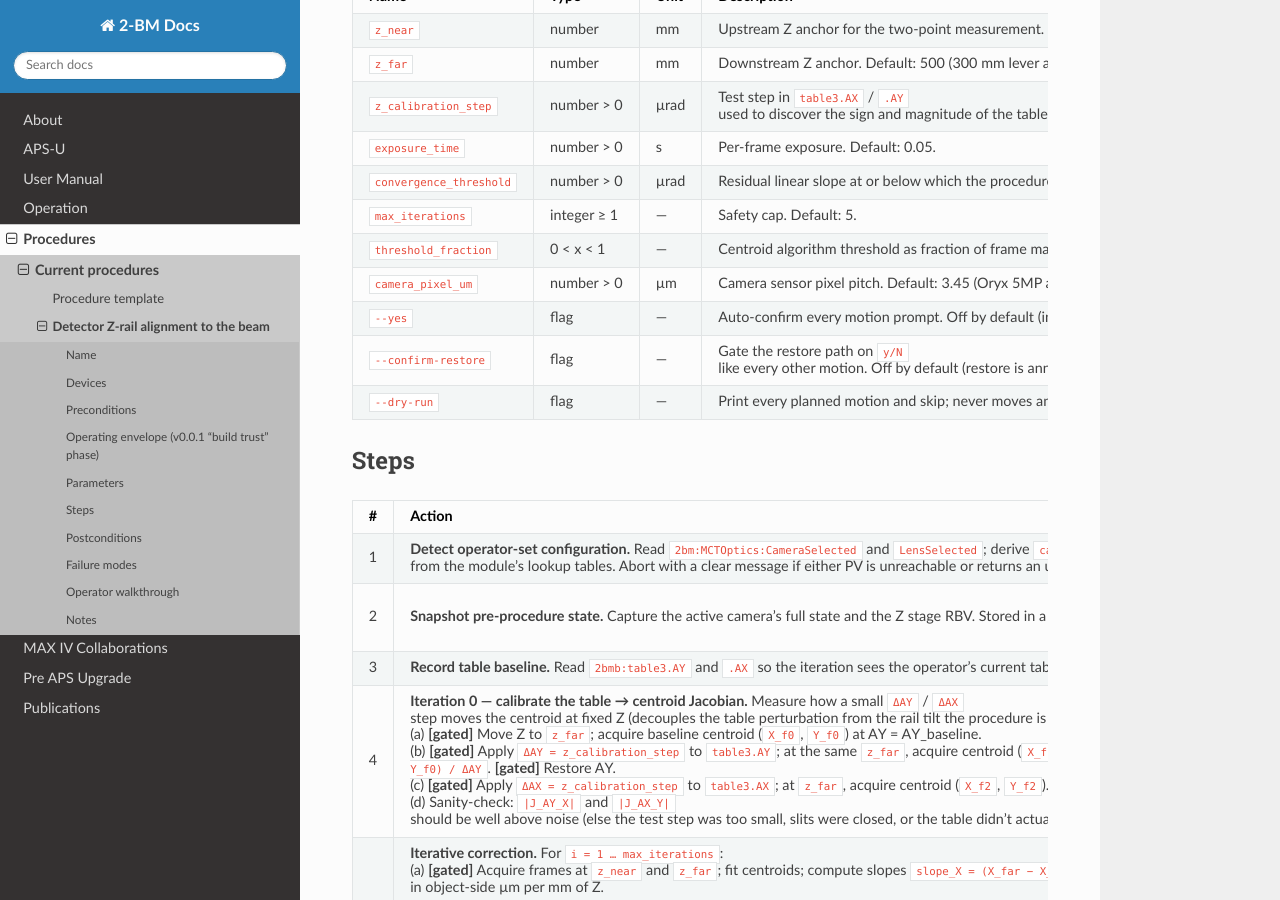
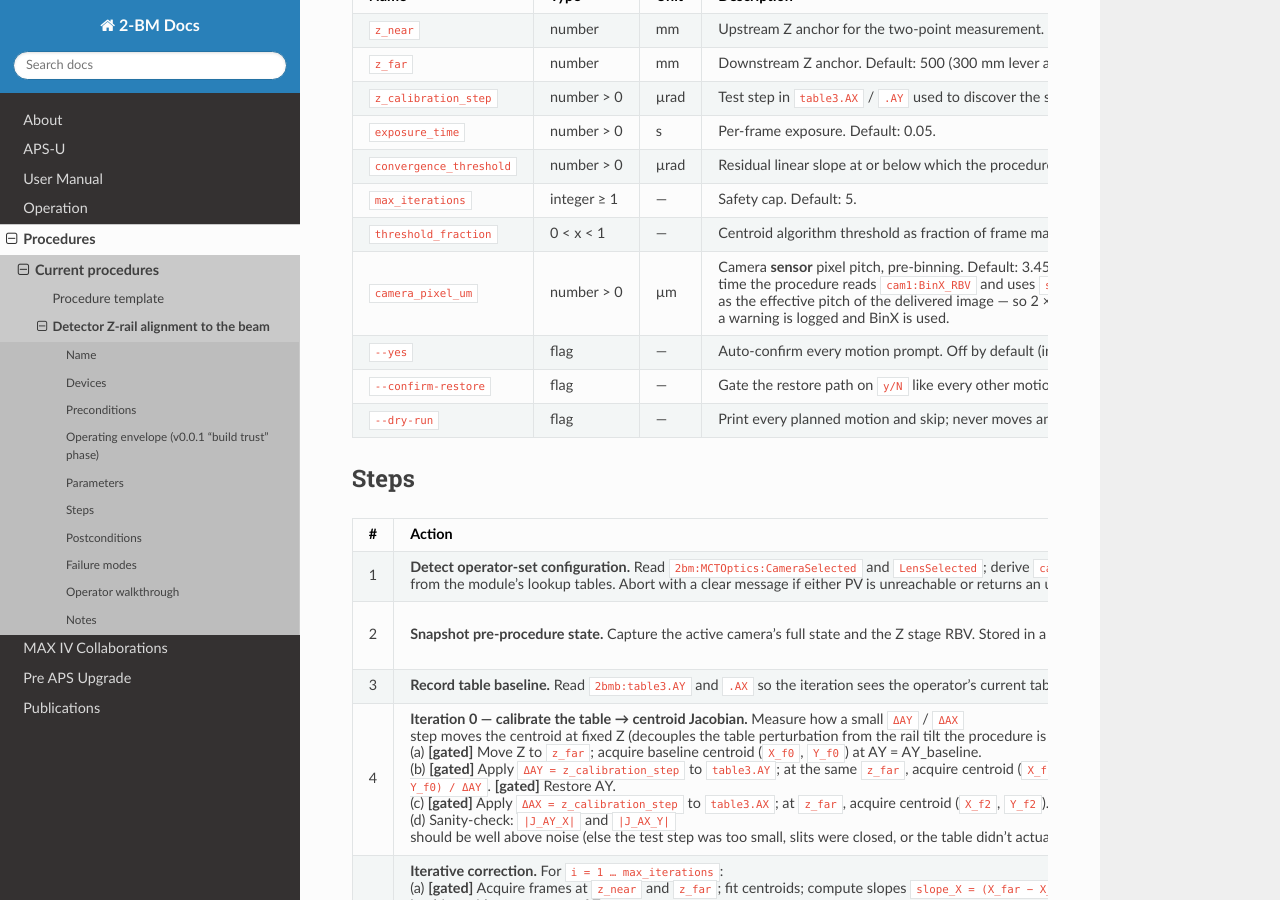
Before and after one commit to xray-imaging/2bm-docs, a Sphinx documentation site: the page built from docs/source/procedures/item_002.rst, in a window 1280 px wide and 900 px high, scrolled down 2282 px. Built offline with Sphinx 7.4.7 and the Read the Docs theme 3.1.0, drawn with Linux system fonts in a browser that asks for light colours; the version number could not be read and is left out.

Commit message:
docs(procedures): document binning-aware pixel pitch
Camera SENSOR pitch x cam1:BinX_RBV is the effective pitch the
procedure uses for centroid -> object-um conversion. Operator
does not need to remember --camera-pixel-um 6.9 for 2x2 binning.

```diff
--- a/docs/source/procedures/item_002.rst
+++ b/docs/source/procedures/item_002.rst
@@ -176,8 +176,13 @@
    * - ``camera_pixel_um``
      - number > 0
      - µm
-     - Camera sensor pixel pitch. Default: 3.45 (Oryx 5MP and
-       31MP both have 3.45 µm pixels).
+     - Camera **sensor** pixel pitch, pre-binning. Default: 3.45
+       (Oryx 5MP and 31MP both have 3.45 µm sensor pixels).
+       At ``detect_camera_and_lens`` time the procedure reads
+       ``cam1:BinX_RBV`` and uses ``sensor_pitch × BinX`` as the
+       effective pitch of the delivered image — so 2 × 2 binning
+       gives an effective 6.9 µm pitch without any CLI override.
+       If ``BinX != BinY`` a warning is logged and BinX is used.
    * - ``--yes``
      - flag
      - —
```
